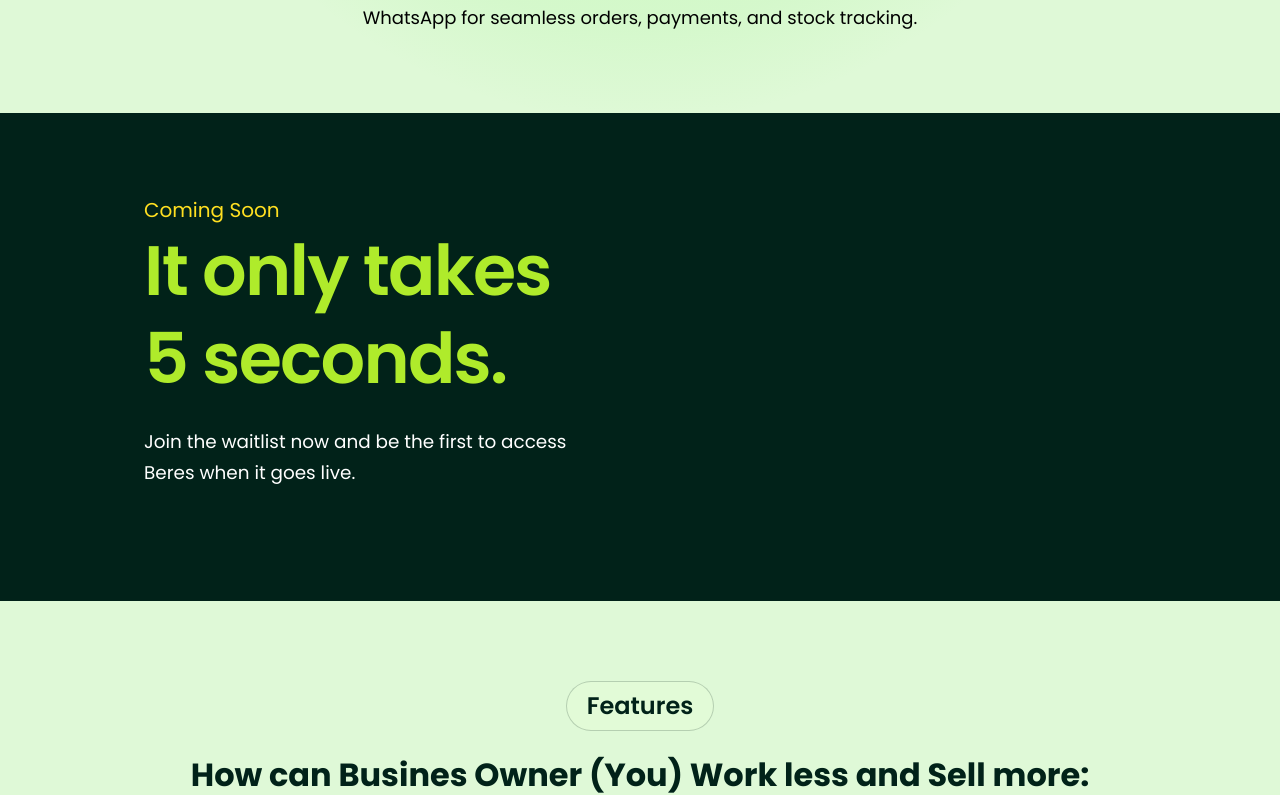
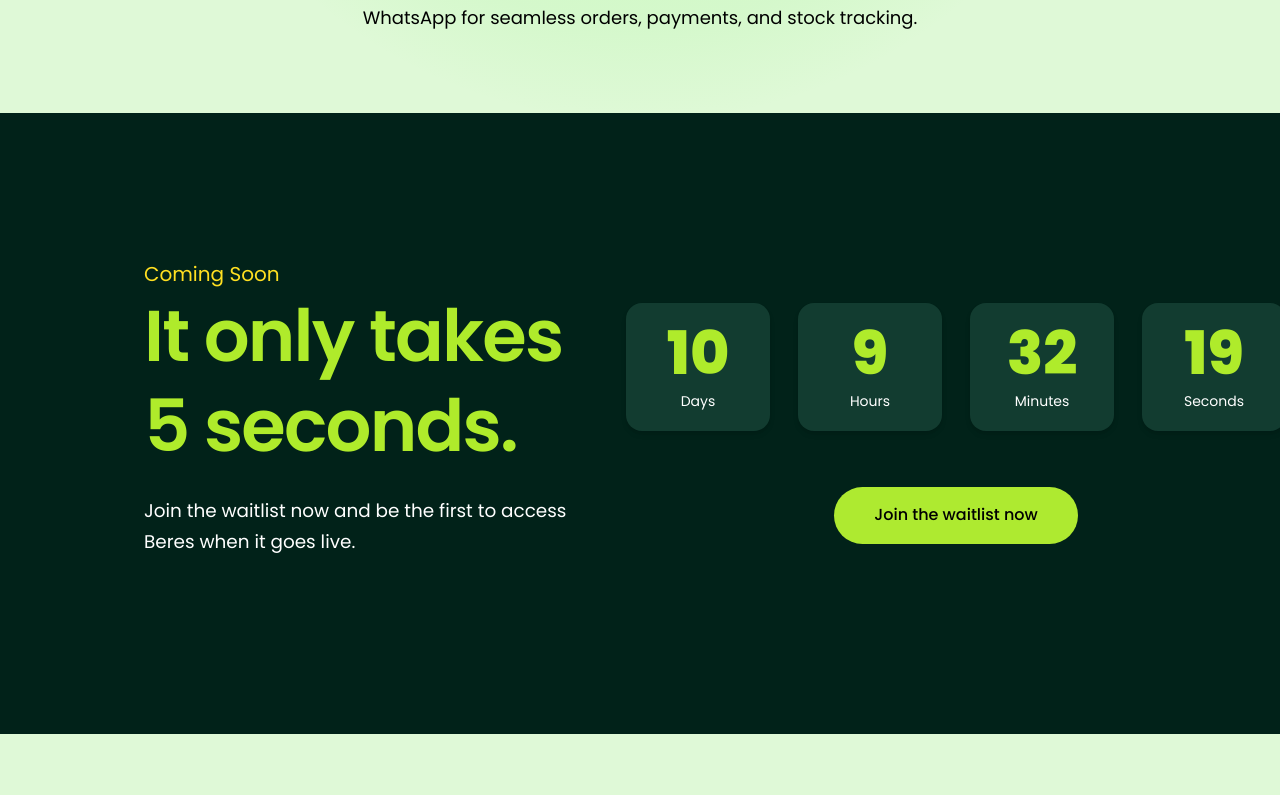
Before and after one commit to nazrinamir/BeresLandingPage, a React (Vite) app in the folder frontend/: page / in a window 1280 px wide. Shown: the part 868-1663 px from the top of the page. Built offline with nearby package versions, Linux system fonts and the light colour scheme.

Commit message:
Change ui for section and benefit

```diff
--- a/frontend/src/FeaturesCarousel.tsx
+++ b/frontend/src/FeaturesCarousel.tsx
@@ -293,7 +293,7 @@
       </div>
 
       {/* Marker Animation */}
-      <style jsx>{`
+<style>{`
   @keyframes markerSwipe {
     from {
       transform: scaleX(0) rotate(-2deg);
--- a/frontend/src/FeaturesCustomer.tsx
+++ b/frontend/src/FeaturesCustomer.tsx
@@ -165,7 +165,7 @@
       </div>
 
       {/* Marker animation */}
-      <style jsx>{`
+      <style>{`
   @keyframes markerSwipe {
     from {
       transform: scaleX(0) rotate(-2deg);
--- a/frontend/src/Sectiondetails.tsx
+++ b/frontend/src/Sectiondetails.tsx
@@ -1,10 +1,7 @@
 "use client";
 import { motion, useAnimation, useInView, easeOut } from "framer-motion";
 import { useEffect, useRef, useState } from "react";
-import { WaitlistHelper } from "./helper/waitlistHelper/waitlistHelper";
-import { useTranslation } from "./lang/useTranslation";
-import { SuccessPopup } from "./components/popup/SuccessPopup";
-import { useToast } from "./components/toast";
+import WaitlistPopup from "./components/popup/waitlistPopup";
 
 const fadeUp = {
     hidden: { opacity: 0, y: 50 },
@@ -17,67 +14,61 @@
 };
 
 export default function SectionDetails() {
-    const { t } = useTranslation();
-    const { addToast } = useToast();
-    const [email, setEmail] = useState("");
     const [showPopup, setShowPopup] = useState(false);
-    const [isJoined, setIsJoined] = useState(false);
     const [isSubmitting, setIsSubmitting] = useState(false);
-
+    const [timeLeft, setTimeLeft] = useState({ days: 0, hours: 0, minutes: 0, seconds: 0 });
+    const [expired, setExpired] = useState(false);
 
     const headingControls = useAnimation();
-    const emailControls = useAnimation();
+    const rightControls = useAnimation();
     const headingRef = useRef<HTMLDivElement | null>(null);
-    const emailRef = useRef<HTMLDivElement | null>(null);
+    const rightRef = useRef<HTMLDivElement | null>(null);
     const headingInView = useInView(headingRef, { amount: 0.4 });
-    const emailInView = useInView(emailRef, { amount: 0.4 });
-
+    const rightInView = useInView(rightRef, { amount: 0.4 });
 
     useEffect(() => {
         headingControls.start(headingInView ? "show" : "hidden");
     }, [headingInView, headingControls]);
 
     useEffect(() => {
-        emailControls.start(emailInView ? "show" : "hidden");
-    }, [emailInView, emailControls]);
+        rightControls.start(rightInView ? "show" : "hidden");
+    }, [rightInView, rightControls]);
 
-    const resetForm = () => {
-        setEmail("");
-        setShowPopup(false);
-        setIsJoined(false);
-        setIsSubmitting(false);
-    };
+    // Countdown logic
+    useEffect(() => {
+        const targetDate = new Date("2025-11-01T00:00:00").getTime();
+        const timer = setInterval(() => {
+            const now = new Date().getTime();
+            const distance = targetDate - now;
 
-    const handleSubmitWaitlist = async () => {
-        if (isSubmitting) return;
+            if (distance <= 0) {
+                setExpired(true);
+                clearInterval(timer);
+                setTimeLeft({ days: 0, hours: 0, minutes: 0, seconds: 0 });
+            } else {
+                const days = Math.floor(distance / (1000 * 60 * 60 * 24));
+                const hours = Math.floor((distance % (1000 * 60 * 60 * 24)) / (1000 * 60 * 60));
+                const minutes = Math.floor((distance % (1000 * 60 * 60)) / (1000 * 60));
+                const seconds = Math.floor((distance % (1000 * 60)) / 1000);
+                setTimeLeft({ days, hours, minutes, seconds });
+            }
+        }, 1000);
+
+        return () => clearInterval(timer);
+    }, []);
+
+    const handleOpenWaitlist = () => {
+        if (isSubmitting || expired) return;
         setIsSubmitting(true);
-        setIsJoined(true);
-
-        try {
-            const waitlistHelper = new WaitlistHelper();
-            const response = await waitlistHelper.submit({ email });
-
-            if (response.success) {
         setShowPopup(true);
-                addToast({ type: "success", message: response.message, duration: 5000 });
-            } else {
-                addToast({ type: "error", message: response.message, duration: 5000 });
-            }
-        } catch (error) {
-            addToast({
-                type: "error",
-                message: "An error occurred. Please try again.",
-                duration: 5000,
-            });
-        } finally {
-            resetForm();
-        }
+        setTimeout(() => setIsSubmitting(false), 400);
     };
 
     return (
-        <section className="relative bg-[#012219] py-16 md:py-20">
+        <section className="relative bg-[#012219] py-24 md:py-36">
             <div className="container mx-auto max-w-7xl px-4 sm:px-6 md:px-12">
-                <div className="grid grid-cols-1 md:grid-cols-2 items-center gap-8 md:gap-16 md:justify-end">
+                <div className="grid grid-cols-1 md:grid-cols-2 items-center gap-12 md:gap-20 md:justify-end">
+                    {/* LEFT */}
                     <motion.div
                         ref={headingRef}
                         variants={fadeUp}
@@ -87,93 +78,62 @@
              pl-0 sm:pl-4 md:pl-10 lg:pl-24"
                     >
                         <p className="!text-yellow-300 text-xl">Coming Soon</p>
-                        {/* Heading */}
                         <h2
                             className="!text-[#AFEB2B] font-extrabold
-              text-[1.75rem] sm:text-[2rem] md:!text-[70px]
+              text-[1.9rem] sm:text-[2.25rem] md:!text-[72px]
               leading-[1.05] mb-4 sm:mb-6 tracking-tight"
                         >
                             It only takes <br className="hidden sm:block" /> 5 seconds.
                         </h2>
-
-                        {/* Paragraph */}
                         <p
                             className="!text-white text-[1rem] sm:text-[1.1rem] md:text-[1.15rem]
               leading-relaxed max-w-md mb-8"
                         >
                             Join the waitlist now and be the first to access Beres when it goes live.
                         </p>
+                    </motion.div>
 
-                        {/* EMAIL FORM */}
-                        {/* <motion.div
-                            ref={emailRef}
+                    {/* RIGHT: Countdown + Button */}
+                    <motion.div
+                        ref={rightRef}
                         variants={fadeRight}
                         initial="hidden"
-                            animate={emailControls}
-                            className="flex items-center w-full max-w-sm bg-white rounded-full shadow overflow-hidden"
+                        animate={rightControls}
+                        className="flex flex-col items-center justify-center text-center space-y-12"
                     >
-                            <input
-                                id="waitlist-email"
-                                type="email"
-                                placeholder="Enter your email"
-                                className="w-full px-4 py-3 text-gray-700 placeholder-gray-400 focus:outline-none"
-                                value={email}
-                                onChange={(e) => setEmail(e.target.value)}
-                            />
+                        <div className="flex justify-center items-center gap-5 sm:gap-7 flex-wrap md:flex-nowrap">
+                            {[
+                                { label: "Days", value: timeLeft.days },
+                                { label: "Hours", value: timeLeft.hours },
+                                { label: "Minutes", value: timeLeft.minutes },
+                                { label: "Seconds", value: timeLeft.seconds },
+                            ].map((item, i) => (
+                                <div
+                                    key={i}
+                                    className="bg-[#123C30] text-[#AFEB2B] rounded-2xl shadow-md w-32 sm:w-36 h-32 flex flex-col items-center justify-center"
+                                >
+                                    <span className="text-5xl sm:text-6xl font-extrabold">{item.value}</span>
+                                    <span className="text-white text-sm mt-2">{item.label}</span>
+                                </div>
+                            ))}
+                        </div>
+
                         <button
-                                onClick={handleSubmitWaitlist}
-                                disabled={isSubmitting}
-                                className={`font-semibold px-5 py-2 mr-1 rounded-full transition text-nowrap flex items-center justify-center gap-2 ${isSubmitting
-                                    ? "bg-gray-400 text-gray-600 cursor-wait"
+                            onClick={handleOpenWaitlist}
+                            disabled={expired || isSubmitting}
+                            className={`mt-2 font-semibold text-lg px-10 py-4 rounded-full transition-all ${
+                                expired
+                                    ? "bg-gray-500 text-gray-300 cursor-not-allowed"
                                     : "bg-[#AEEA30] text-black hover:bg-[#9cd426]"
                             }`}
                         >
-                                {isSubmitting ? (
-                                    <svg
-                                        className="animate-spin h-4 w-4"
-                                        xmlns="http://www.w3.org/2000/svg"
-                                        fill="none"
-                                        viewBox="0 0 24 24"
-                                    >
-                                        <circle
-                                            className="opacity-25"
-                                            cx="12"
-                                            cy="12"
-                                            r="10"
-                                            stroke="currentColor"
-                                            strokeWidth="4"
-                                        ></circle>
-                                        <path
-                                            className="opacity-75"
-                                            fill="currentColor"
-                                            d="M4 12a8 8 0 018-8V0C5.373 0 0 5.373 0 12h4zm2 5.291A7.962 7.962 0 014 12H0c0 3.042 1.135 5.824 3 7.938l3-2.647z"
-                                        ></path>
-                                    </svg>
-                                ) : (
-                                    "Join the waitlist"
-                                )}
+                            {expired ? "Offer expired" : isSubmitting ? "Opening..." : "Join the waitlist now"}
                         </button>
-                        </motion.div> */}
                     </motion.div>
-
-                    {/* RIGHT SIDE IMAGE */}
-                    {/* <motion.div
-                        variants={fadeRight}
-                        initial="hidden"
-                        animate={emailControls}
-                        className="flex justify-center md:justify-end mt-10 md:mt-0"
-                    >
-                        <img
-                            src="/Waitlistanimation.gif"
-                            alt="Join the waitlist"
-                            className="w-[400px] sm:w-[480px] md:w-[600px] lg:w-[800px] drop-shadow-[0_10px_28px_rgba(0,0,0,0.4)]"
-                            loading="lazy"
-                        />
-                    </motion.div> */}
                 </div>
             </div>
 
-            {showPopup && <SuccessPopup isOpen={showPopup} onClose={() => setShowPopup(false)} />}
+            {showPopup && <WaitlistPopup isOpen={showPopup} onClose={() => setShowPopup(false)} />}
         </section>
     );
 }
```
Also changed, not shown: frontend/src/App.tsx (+40 -17 lines), frontend/src/BenefitSection.tsx (+22 -33 lines), frontend/src/Step.tsx (+6 -6 lines), frontend/public/Maskgroupbenefit.svg (added). Lines whose indentation alone changed are shown as unchanged.
